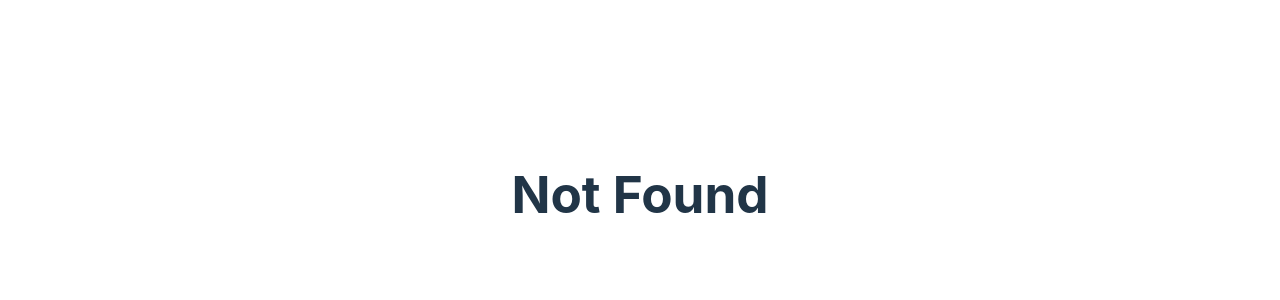
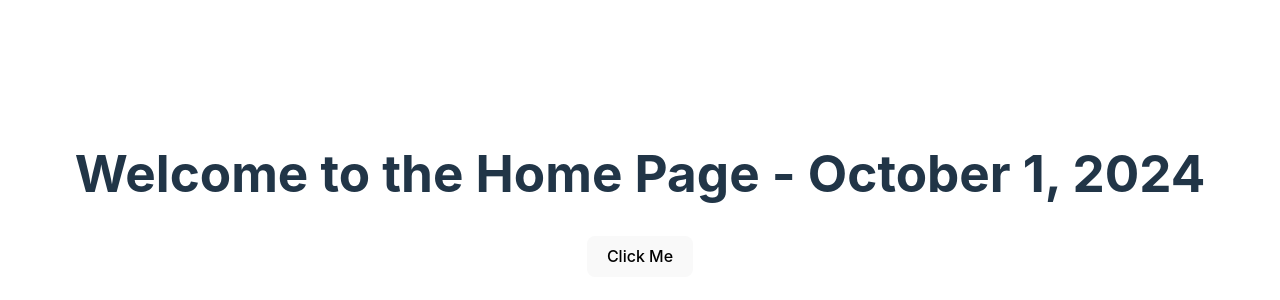
Before and after one commit to yuu-eguci/react-study, a React (Vite) app: page /react-study/login in a window 1280 px wide. Shown: the part 206-506 px from the top of the page. Built offline with nearby package versions, Linux system fonts and the light colour scheme.

Commit message:
✨ 【ここからビジネスロジック】 4画面のベースを追加

```diff
--- a/src/App.tsx
+++ b/src/App.tsx
@@ -1,12 +1,19 @@
 import '@/App.css'
-import HomePage from '@/pages/HomePage'
+import LoginPage from '@/pages/LoginPage'
+import MainMenuPage from '@/pages/MainMenuPage'
+import TablePage from '@/pages/TablePage'
+import VariousControlsPage from '@/pages/VariousControlsPage'
+
 import NotFoundPage from '@/pages/NotFoundPage'
 import { Route, Routes } from 'react-router-dom'
 
 function App() {
   return (
     <Routes>
-      <Route path="/" element={<HomePage />} />
+      <Route path="/login" element={<LoginPage />} />
+      <Route path="/" element={<MainMenuPage />} />
+      <Route path="/table" element={<TablePage />} />
+      <Route path="/various-controls" element={<VariousControlsPage />} />
       {/* その他のパスは 404 */}
       <Route path="*" element={<NotFoundPage />} />
     </Routes>
--- /dev/null
+++ b/src/pages/LoginPage.tsx
@@ -0,0 +1,26 @@
+import Button from '@/components/Button'
+import formatDate from '@/utils/formatDate'
+import { useEffect, useState } from 'react'
+
+function LoginPage() {
+  const [formattedDate, setFormattedDate] = useState<string>('')
+
+  useEffect(() => {
+    const currentDate = new Date()
+    const dateStr = formatDate(currentDate)
+    setFormattedDate(dateStr)
+  }, [])
+
+  const handleClick = () => {
+    alert('Button clicked!')
+  }
+
+  return (
+    <div>
+      <h1>Welcome to the Home Page - {formattedDate}</h1>
+      <Button label="Click Me" onClick={handleClick} />
+    </div>
+  )
+}
+
+export default LoginPage
--- /dev/null
+++ b/src/pages/MainMenuPage.tsx
@@ -0,0 +1,26 @@
+import Button from '@/components/Button'
+import formatDate from '@/utils/formatDate'
+import { useEffect, useState } from 'react'
+
+function MainMenuPage() {
+  const [formattedDate, setFormattedDate] = useState<string>('')
+
+  useEffect(() => {
+    const currentDate = new Date()
+    const dateStr = formatDate(currentDate)
+    setFormattedDate(dateStr)
+  }, [])
+
+  const handleClick = () => {
+    alert('Button clicked!')
+  }
+
+  return (
+    <div>
+      <h1>Welcome to the Home Page - {formattedDate}</h1>
+      <Button label="Click Me" onClick={handleClick} />
+    </div>
+  )
+}
+
+export default MainMenuPage
--- /dev/null
+++ b/src/pages/TablePage.tsx
@@ -0,0 +1,26 @@
+import Button from '@/components/Button'
+import formatDate from '@/utils/formatDate'
+import { useEffect, useState } from 'react'
+
+function TablePage() {
+  const [formattedDate, setFormattedDate] = useState<string>('')
+
+  useEffect(() => {
+    const currentDate = new Date()
+    const dateStr = formatDate(currentDate)
+    setFormattedDate(dateStr)
+  }, [])
+
+  const handleClick = () => {
+    alert('Button clicked!')
+  }
+
+  return (
+    <div>
+      <h1>Welcome to the Home Page - {formattedDate}</h1>
+      <Button label="Click Me" onClick={handleClick} />
+    </div>
+  )
+}
+
+export default TablePage
--- /dev/null
+++ b/src/pages/VariousControlsPage.tsx
@@ -0,0 +1,26 @@
+import Button from '@/components/Button'
+import formatDate from '@/utils/formatDate'
+import { useEffect, useState } from 'react'
+
+function VariousControlsPage() {
+  const [formattedDate, setFormattedDate] = useState<string>('')
+
+  useEffect(() => {
+    const currentDate = new Date()
+    const dateStr = formatDate(currentDate)
+    setFormattedDate(dateStr)
+  }, [])
+
+  const handleClick = () => {
+    alert('Button clicked!')
+  }
+
+  return (
+    <div>
+      <h1>Welcome to the Home Page - {formattedDate}</h1>
+      <Button label="Click Me" onClick={handleClick} />
+    </div>
+  )
+}
+
+export default VariousControlsPage
```
